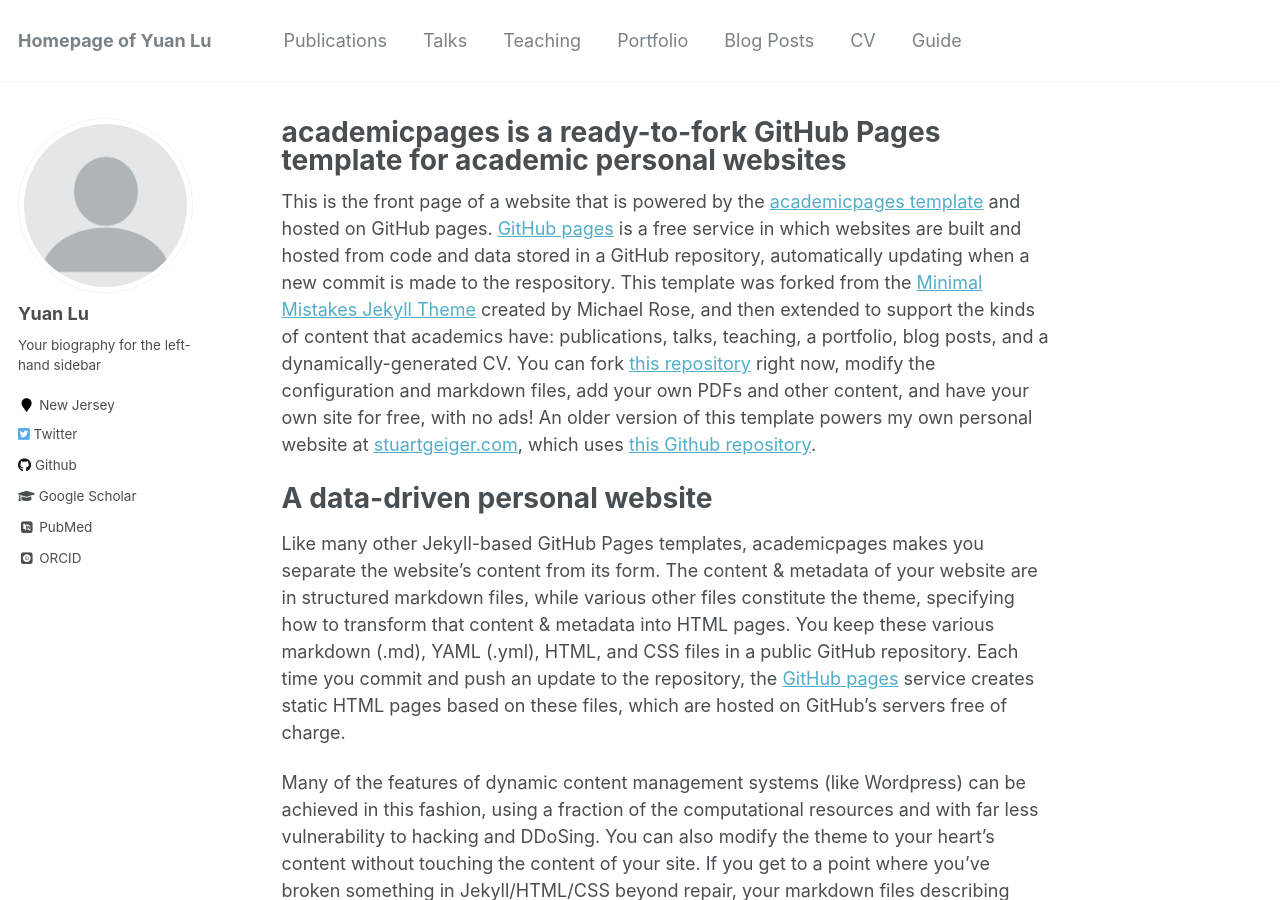
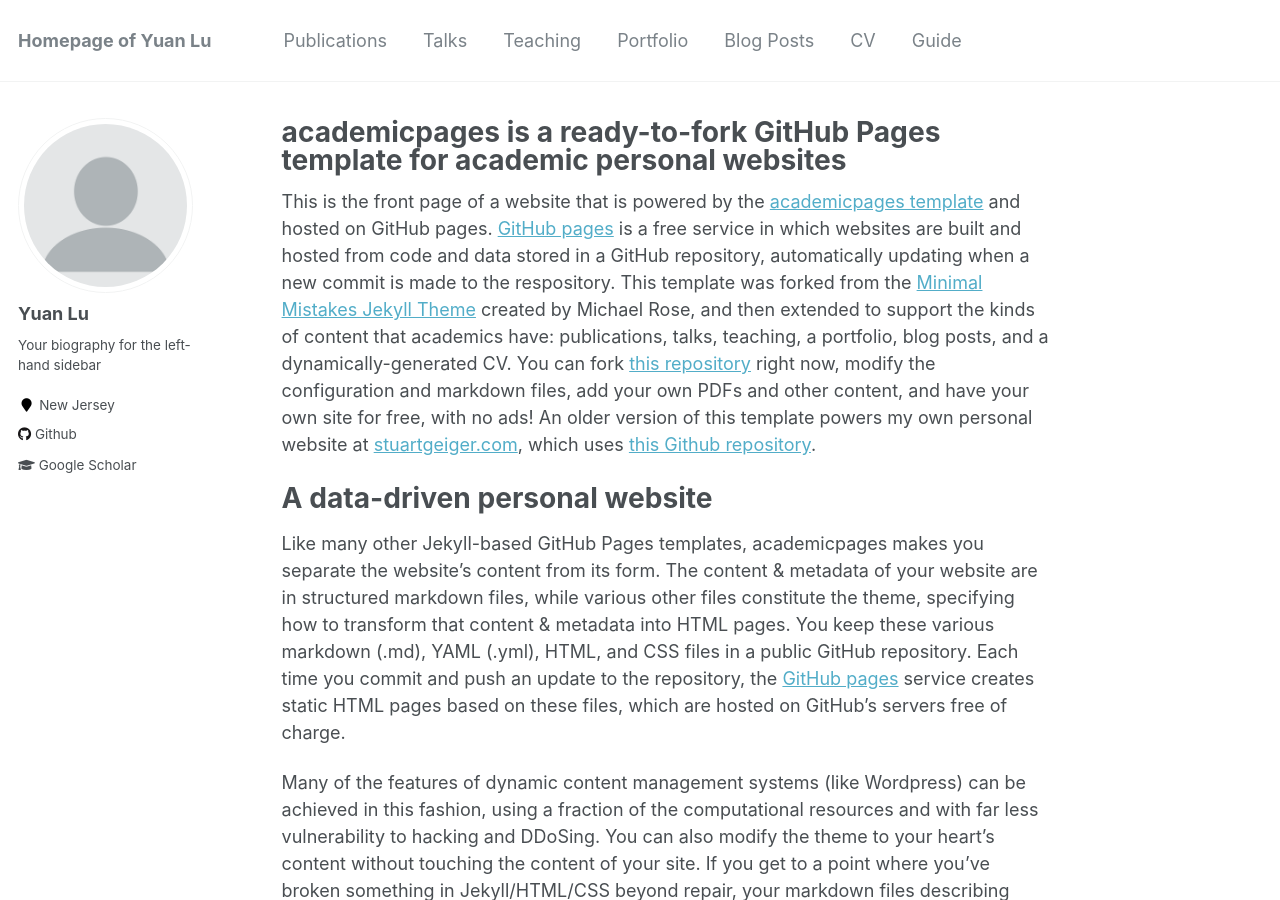
Before and after one commit to yylluu/yylluu.github.io, a Jekyll site: the page built from _pages/about.md, in a window 1280 px wide and 900 px high. Built offline with Jekyll 4.4.1, drawn with Linux system fonts in a browser that asks for light colours; some web fonts are replaced; a file with an impossible date is left out.

Commit message:
Update _config.yml

```diff
--- a/_config.yml
+++ b/_config.yml
@@ -85,7 +85,7 @@
   bio              : "Your biography for the left-hand sidebar"
   location         : "New Jersey"
   employer         :
-  pubmed           : "https://www.ncbi.nlm.nih.gov/pubmed/?term=john+snow"
+  pubmed           :  # "https://www.ncbi.nlm.nih.gov/pubmed/?term=john+snow"
   googlescholar    : "https://scholar.google.com/citations?user=T0_K2P0AAAAJ"
   email            :
   researchgate     :  # example: "https://www.researchgate.net/profile/yourprofile"
@@ -102,13 +102,13 @@
   instagram        :
   lastfm           :
   linkedin         :
-  orcid            : "" #http://orcid.org/yourorcidurl"
+  orcid            : #http://orcid.org/yourorcidurl"
   pinterest        :
   soundcloud       :
   stackoverflow    : # http://stackoverflow.com/users/123456/username
   steam            :
   tumblr           :
-  twitter          : "replacethistwitterhandle"
+  twitter          : # "replacethistwitterhandle"
   vine             :
   weibo            :
   xing             :
```
